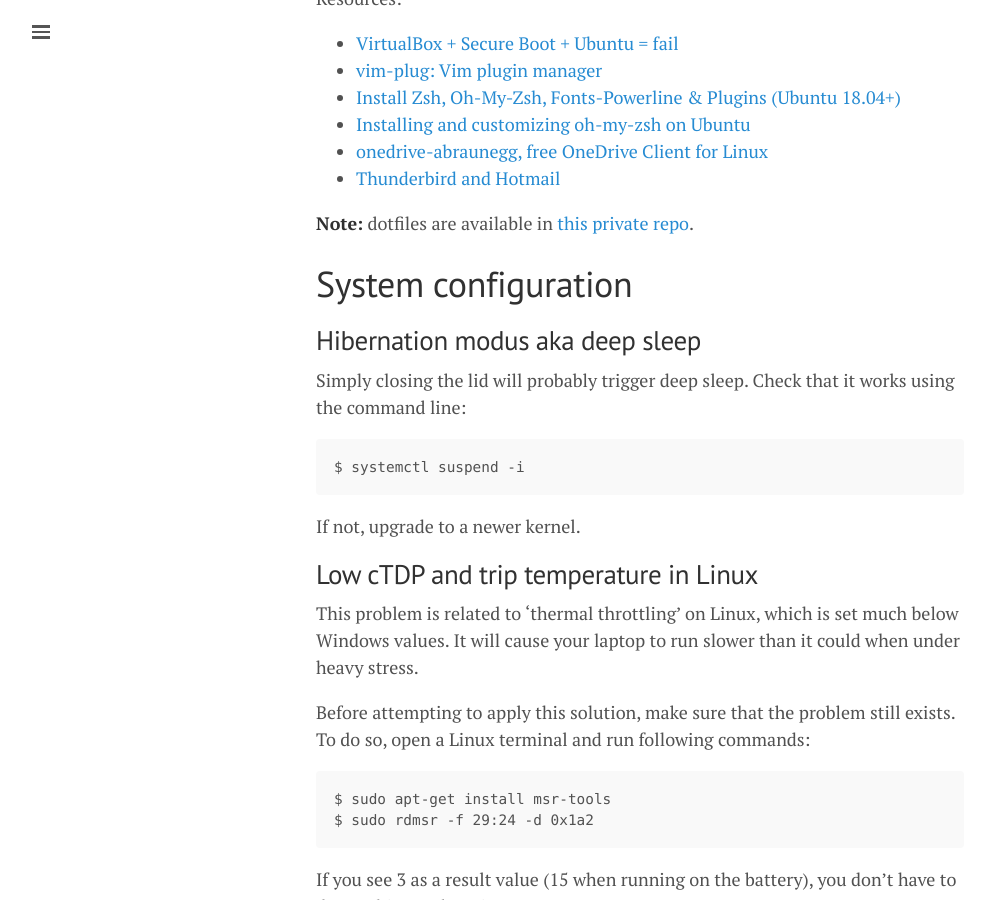
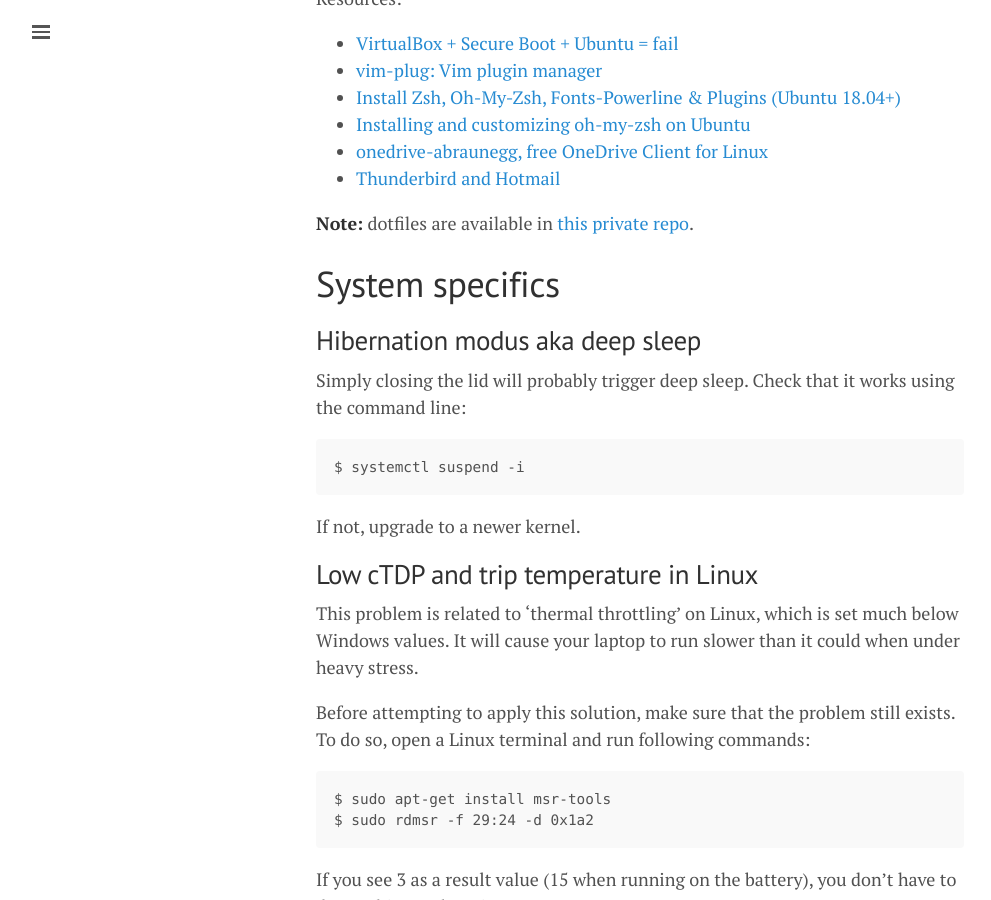
Before and after one commit to lgeurts/lgeurts.github.io, a Jekyll site: the page built from _posts/2021-10-15-ubuntu-setup-notes-for-x1-carbon-gen8.md, in a window 1280 px wide and 900 px high, scrolled down 3268 px. Shown: the whole window, without its empty margins (0-991 px from the left). Built offline with Jekyll 4.4.1, drawn with Linux system fonts in a browser that asks for light colours; nearby versions of some CDN libraries; comment, search, counter and statistics services are not loaded.

Commit message:
Update 2021-10-15-ubuntu-setup-notes-for-x1-carbon-gen8.md

```diff
--- a/_posts/2021-10-15-ubuntu-setup-notes-for-x1-carbon-gen8.md
+++ b/_posts/2021-10-15-ubuntu-setup-notes-for-x1-carbon-gen8.md
@@ -122,7 +122,7 @@
 
 **Note:** dotfiles are available in [this private repo](https://github.com/lgeurts/ubuntu-20.x-dotfiles).
 
-# System configuration
+# System specifics
 
 ## Hibernation modus aka deep sleep
 
```
